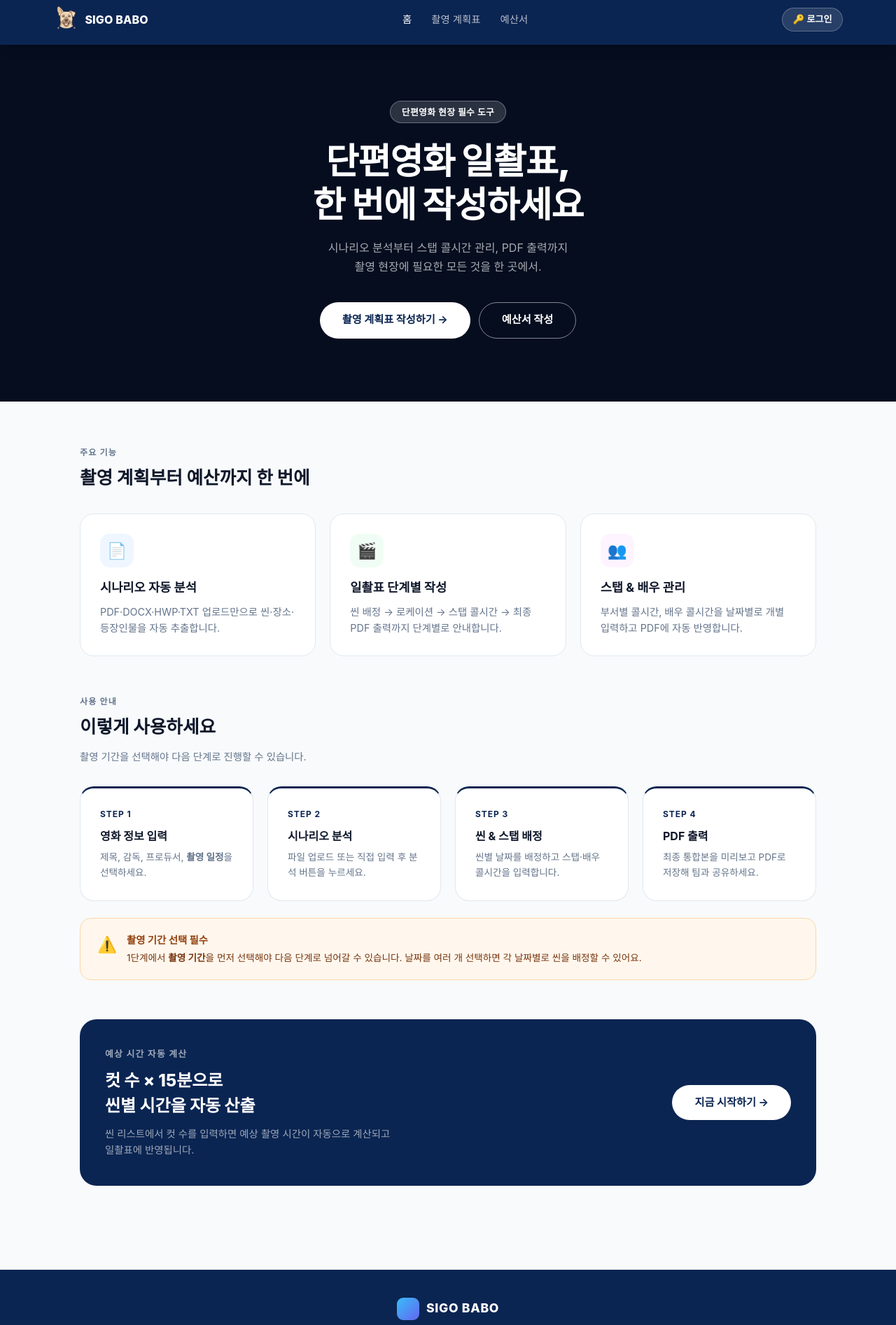
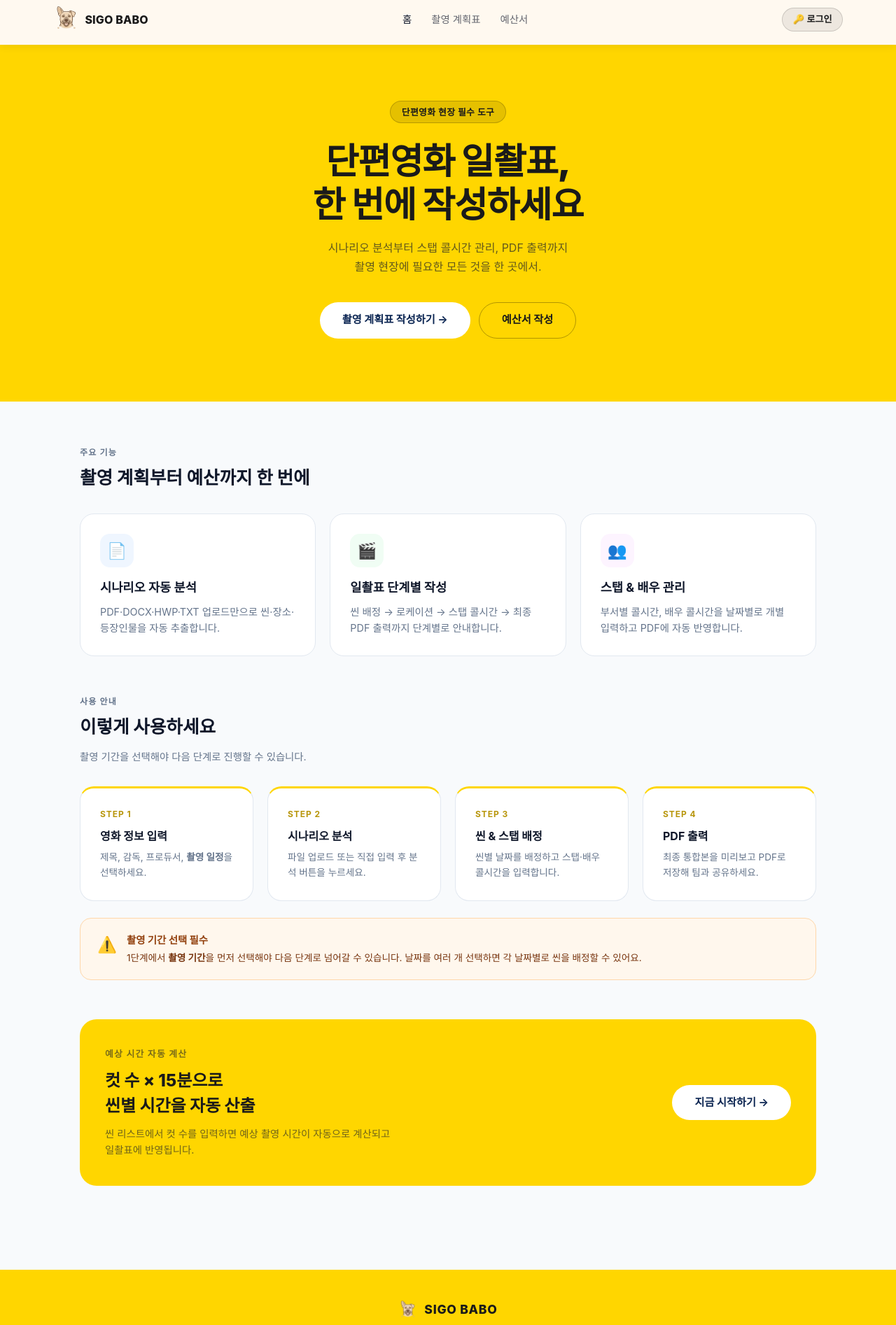
Before and after one commit to kwonja3509-ctrl/sigo-babo, a website: page index.html in a window 1280 px wide. Shown: the part 8-1902 px from the top of the page at 70% size. Drawn offline with Linux system fonts and the light colour scheme.

Commit message:
Change header to ivory, navy sections to yellow on main page

```diff
--- a/index.html
+++ b/index.html
@@ -19,23 +19,23 @@
       .btn-primary:hover { transform: translateY(-2px); box-shadow: 0 8px 24px rgba(0,0,0,0.18); }
       .btn-outline {
         display: inline-flex; align-items: center; gap: 8px;
-        background: transparent; color: #fff;
+        background: transparent; color: #1a1a1a;
         padding: 0.85rem 2rem; border-radius: 999px;
         font-weight: 700; font-size: 0.95rem;
         transition: transform 0.18s, background 0.18s;
-        text-decoration: none; border: 1.5px solid rgba(255,255,255,0.5); cursor: pointer;
+        text-decoration: none; border: 1.5px solid rgba(0,0,0,0.3); cursor: pointer;
       }
-      .btn-outline:hover { transform: translateY(-2px); background: rgba(255,255,255,0.1); }
-      .nav-link { color: rgba(255,255,255,0.7); text-decoration: none; font-size: 0.9rem; transition: color 0.15s; }
-      .nav-link:hover { color: #fff; }
+      .btn-outline:hover { transform: translateY(-2px); background: rgba(0,0,0,0.08); }
+      .nav-link { color: rgba(15,23,42,0.65); text-decoration: none; font-size: 0.9rem; transition: color 0.15s; }
+      .nav-link:hover { color: #0f172a; }
       .card { background: #fff; border-radius: 20px; padding: 28px; border: 1px solid #e2e8f0; transition: box-shadow 0.2s, transform 0.2s; }
       .card:hover { box-shadow: 0 12px 32px rgba(11,37,82,0.1); transform: translateY(-3px); }
       .icon-box { width: 48px; height: 48px; border-radius: 14px; display: flex; align-items: center; justify-content: center; font-size: 1.4rem; margin-bottom: 16px; }
-      .badge { display: inline-block; background: rgba(255,255,255,0.15); color: #fff; border: 1px solid rgba(255,255,255,0.3); border-radius: 999px; padding: 0.35rem 1rem; font-size: 0.8rem; font-weight: 600; letter-spacing: 0.03em; }
+      .badge { display: inline-block; background: rgba(0,0,0,0.1); color: #1a1a1a; border: 1px solid rgba(0,0,0,0.2); border-radius: 999px; padding: 0.35rem 1rem; font-size: 0.8rem; font-weight: 600; letter-spacing: 0.03em; }
       .notice-card { background: #fff7ed; border: 1px solid #fed7aa; border-radius: 16px; padding: 20px 24px; display: flex; gap: 14px; align-items: flex-start; }
       .section-label { font-size: 0.75rem; font-weight: 700; letter-spacing: 0.1em; text-transform: uppercase; color: #64748b; margin-bottom: 8px; }
       .nav-inner { max-width:1200px; margin:0 auto; padding:0 36px; display:flex; align-items:center; justify-content:space-between; height:72px; gap:16px; }
-      .nav-logo-text { color:#fff; font-weight:800; font-size:1rem; letter-spacing:0.01em; }
+      .nav-logo-text { color:#1a1a1a; font-weight:800; font-size:1rem; letter-spacing:0.01em; }
       .nav-links { display:flex; align-items:center; gap:28px; }
       .nav-actions { display:flex; align-items:center; gap:8px; flex-shrink:0; }
       @media (max-width: 640px) {
@@ -51,35 +51,35 @@
   <body>
 
     <!-- ===== 상단 네비게이션 ===== -->
-    <header style="background:#0b2552;position:sticky;top:0;z-index:100;box-shadow:0 2px 16px rgba(0,0,0,0.18);">
+    <header style="background:#FFF9F0;position:sticky;top:0;z-index:100;box-shadow:0 2px 12px rgba(0,0,0,0.08);">
       <div class="nav-inner">
         <a href="index.html" style="display:flex;align-items:center;gap:8px;text-decoration:none;flex-shrink:0;">
           <img src="logo.png" alt="SIGO BABO" style="height:50px;width:auto;object-fit:contain;">
           <span class="nav-logo-text">SIGO BABO</span>
         </a>
         <nav class="nav-links">
-          <a href="index.html" class="nav-link" style="color:#fff;">홈</a>
+          <a href="index.html" class="nav-link" style="color:#0f172a;">홈</a>
           <a href="planner.html" class="nav-link">촬영 계획표</a>
           <a href="budget.html" class="nav-link">예산서</a>
         </nav>
         <div class="nav-actions">
-          <button id="navLoginBtn" onclick="Auth._openModal()" style="background:rgba(255,255,255,0.12);color:#fff;border:1px solid rgba(255,255,255,0.25);border-radius:999px;padding:0.4rem 0.9rem;font-size:0.82rem;font-weight:600;cursor:pointer;white-space:nowrap;">🔑 <span class="nav-btn-label">로그인</span></button>
+          <button id="navLoginBtn" onclick="Auth._openModal()" style="background:rgba(0,0,0,0.07);color:#1a1a1a;border:1px solid rgba(0,0,0,0.15);border-radius:999px;padding:0.4rem 0.9rem;font-size:0.82rem;font-weight:600;cursor:pointer;white-space:nowrap;">🔑 <span class="nav-btn-label">로그인</span></button>
           <div id="navUserArea" style="display:none;align-items:center;gap:6px;">
-            <span id="navUserLabel" style="color:rgba(255,255,255,0.8);font-size:0.8rem;white-space:nowrap;max-width:60px;overflow:hidden;text-overflow:ellipsis;"></span>
-            <button onclick="Auth._logoutAndReload()" style="background:rgba(255,255,255,0.12);color:#fff;border:1px solid rgba(255,255,255,0.25);border-radius:999px;padding:0.4rem 0.9rem;font-size:0.8rem;cursor:pointer;white-space:nowrap;">👋 <span class="nav-btn-label">로그아웃</span></button>
+            <span id="navUserLabel" style="color:rgba(15,23,42,0.7);font-size:0.8rem;white-space:nowrap;max-width:60px;overflow:hidden;text-overflow:ellipsis;"></span>
+            <button onclick="Auth._logoutAndReload()" style="background:rgba(0,0,0,0.07);color:#1a1a1a;border:1px solid rgba(0,0,0,0.15);border-radius:999px;padding:0.4rem 0.9rem;font-size:0.8rem;cursor:pointer;white-space:nowrap;">👋 <span class="nav-btn-label">로그아웃</span></button>
           </div>
         </div>
       </div>
     </header>
 
     <!-- ===== 히어로 섹션 ===== -->
-    <section style="background:#050d1f;padding:80px 24px 90px;text-align:center;">
+    <section style="background:#FFD600;padding:80px 24px 90px;text-align:center;">
       <div style="max-width:680px;margin:0 auto;">
         <span class="badge">단편영화 현장 필수 도구</span>
-        <h1 style="color:#fff;font-size:clamp(2.2rem,5vw,3.2rem);font-weight:900;line-height:1.2;margin:24px 0 18px;letter-spacing:-0.02em;">
+        <h1 style="color:#1a1a1a;font-size:clamp(2.2rem,5vw,3.2rem);font-weight:900;line-height:1.2;margin:24px 0 18px;letter-spacing:-0.02em;">
           단편영화 일촬표,<br>한 번에 작성하세요
         </h1>
-        <p style="color:rgba(255,255,255,0.65);font-size:1rem;line-height:1.7;margin-bottom:36px;max-width:480px;margin-left:auto;margin-right:auto;">
+        <p style="color:rgba(15,23,42,0.65);font-size:1rem;line-height:1.7;margin-bottom:36px;max-width:480px;margin-left:auto;margin-right:auto;">
           시나리오 분석부터 스탭 콜시간 관리, PDF 출력까지<br>촬영 현장에 필요한 모든 것을 한 곳에서.
         </p>
         <div style="display:flex;gap:12px;justify-content:center;flex-wrap:wrap;">
@@ -122,23 +122,23 @@
         <p style="color:#64748b;font-size:0.9rem;margin:0 0 32px;">촬영 기간을 선택해야 다음 단계로 진행할 수 있습니다.</p>
 
         <div style="display:grid;grid-template-columns:repeat(auto-fit,minmax(220px,1fr));gap:20px;margin-bottom:24px;">
-          <div class="card" style="border-top:3px solid #0b2552;">
-            <p style="font-size:0.75rem;font-weight:700;color:#0b2552;letter-spacing:0.08em;margin:0 0 10px;">STEP 1</p>
+          <div class="card" style="border-top:3px solid #FFD600;">
+            <p style="font-size:0.75rem;font-weight:700;color:#B8960C;letter-spacing:0.08em;margin:0 0 10px;">STEP 1</p>
             <h3 style="font-size:1rem;font-weight:700;color:#0f172a;margin:0 0 8px;">영화 정보 입력</h3>
             <p style="color:#64748b;font-size:0.85rem;line-height:1.6;margin:0;">제목, 감독, 프로듀서, <strong>촬영 일정</strong>을 선택하세요.</p>
           </div>
-          <div class="card" style="border-top:3px solid #0b2552;">
-            <p style="font-size:0.75rem;font-weight:700;color:#0b2552;letter-spacing:0.08em;margin:0 0 10px;">STEP 2</p>
+          <div class="card" style="border-top:3px solid #FFD600;">
+            <p style="font-size:0.75rem;font-weight:700;color:#B8960C;letter-spacing:0.08em;margin:0 0 10px;">STEP 2</p>
             <h3 style="font-size:1rem;font-weight:700;color:#0f172a;margin:0 0 8px;">시나리오 분석</h3>
             <p style="color:#64748b;font-size:0.85rem;line-height:1.6;margin:0;">파일 업로드 또는 직접 입력 후 분석 버튼을 누르세요.</p>
           </div>
-          <div class="card" style="border-top:3px solid #0b2552;">
-            <p style="font-size:0.75rem;font-weight:700;color:#0b2552;letter-spacing:0.08em;margin:0 0 10px;">STEP 3</p>
+          <div class="card" style="border-top:3px solid #FFD600;">
+            <p style="font-size:0.75rem;font-weight:700;color:#B8960C;letter-spacing:0.08em;margin:0 0 10px;">STEP 3</p>
             <h3 style="font-size:1rem;font-weight:700;color:#0f172a;margin:0 0 8px;">씬 & 스탭 배정</h3>
             <p style="color:#64748b;font-size:0.85rem;line-height:1.6;margin:0;">씬별 날짜를 배정하고 스탭·배우 콜시간을 입력합니다.</p>
           </div>
-          <div class="card" style="border-top:3px solid #0b2552;">
-            <p style="font-size:0.75rem;font-weight:700;color:#0b2552;letter-spacing:0.08em;margin:0 0 10px;">STEP 4</p>
+          <div class="card" style="border-top:3px solid #FFD600;">
+            <p style="font-size:0.75rem;font-weight:700;color:#B8960C;letter-spacing:0.08em;margin:0 0 10px;">STEP 4</p>
             <h3 style="font-size:1rem;font-weight:700;color:#0f172a;margin:0 0 8px;">PDF 출력</h3>
             <p style="color:#64748b;font-size:0.85rem;line-height:1.6;margin:0;">최종 통합본을 미리보고 PDF로 저장해 팀과 공유하세요.</p>
           </div>
@@ -157,11 +157,11 @@
       </div>
 
       <!-- 예상 시간 안내 -->
-      <div style="background:#0b2552;border-radius:24px;padding:40px 36px;display:flex;flex-wrap:wrap;align-items:center;justify-content:space-between;gap:24px;margin-bottom:0;">
+      <div style="background:#FFD600;border-radius:24px;padding:40px 36px;display:flex;flex-wrap:wrap;align-items:center;justify-content:space-between;gap:24px;margin-bottom:0;">
         <div>
-          <p style="color:rgba(255,255,255,0.6);font-size:0.8rem;font-weight:700;letter-spacing:0.1em;text-transform:uppercase;margin:0 0 10px;">예상 시간 자동 계산</p>
-          <h2 style="color:#fff;font-size:1.5rem;font-weight:800;margin:0 0 10px;">컷 수 × 15분으로<br>씬별 시간을 자동 산출</h2>
-          <p style="color:rgba(255,255,255,0.6);font-size:0.9rem;line-height:1.6;margin:0;max-width:420px;">씬 리스트에서 컷 수를 입력하면 예상 촬영 시간이 자동으로 계산되고 일촬표에 반영됩니다.</p>
+          <p style="color:rgba(15,23,42,0.55);font-size:0.8rem;font-weight:700;letter-spacing:0.1em;text-transform:uppercase;margin:0 0 10px;">예상 시간 자동 계산</p>
+          <h2 style="color:#1a1a1a;font-size:1.5rem;font-weight:800;margin:0 0 10px;">컷 수 × 15분으로<br>씬별 시간을 자동 산출</h2>
+          <p style="color:rgba(15,23,42,0.6);font-size:0.9rem;line-height:1.6;margin:0;max-width:420px;">씬 리스트에서 컷 수를 입력하면 예상 촬영 시간이 자동으로 계산되고 일촬표에 반영됩니다.</p>
         </div>
         <a href="planner.html" class="btn-primary" style="flex-shrink:0;">지금 시작하기 →</a>
       </div>
@@ -173,20 +173,20 @@
       window.addEventListener('load', () => initAuth(null));
     </script>
 
-    <footer style="background:#0b2552;color:#fff;margin-top:80px;padding:40px 32px 28px;">
+    <footer style="background:#FFD600;color:#1a1a1a;margin-top:80px;padding:40px 32px 28px;">
       <div style="max-width:1200px;margin:0 auto;text-align:center;">
         <div style="display:flex;align-items:center;justify-content:center;gap:10px;margin-bottom:16px;">
-          <div style="width:32px;height:32px;border-radius:9px;background:linear-gradient(135deg,#38bdf8,#6366f1);flex-shrink:0;"></div>
+          <img src="logo.png" alt="SIGO BABO" style="height:36px;width:auto;object-fit:contain;">
           <span style="font-size:1.1rem;font-weight:800;letter-spacing:0.04em;">SIGO BABO</span>
         </div>
-        <p style="font-size:0.85rem;color:rgba(255,255,255,0.65);line-height:2;margin:0 0 6px;">
-          문의: <a href="tel:01045256577" style="color:#93c5fd;text-decoration:none;">010-4525-6577</a>
+        <p style="font-size:0.85rem;color:rgba(15,23,42,0.65);line-height:2;margin:0 0 6px;">
+          문의: <a href="tel:01045256577" style="color:#0f172a;text-decoration:none;">010-4525-6577</a>
           &nbsp;/&nbsp;
-          <a href="mailto:sinmj6577@naver.com" style="color:#93c5fd;text-decoration:none;">sinmj6577@naver.com</a>
+          <a href="mailto:sinmj6577@naver.com" style="color:#0f172a;text-decoration:none;">sinmj6577@naver.com</a>
           &nbsp;&nbsp;|&nbsp;&nbsp;
           문의 가능 시간: 평일 10:00 – 17:00 (점심시간 12:00 – 13:00)
         </p>
-        <p style="font-size:0.78rem;color:rgba(255,255,255,0.35);margin:0;">© SIGO BABO 영화 일촬표 제작 시스템</p>
+        <p style="font-size:0.78rem;color:rgba(15,23,42,0.4);margin:0;">© SIGO BABO 영화 일촬표 제작 시스템</p>
       </div>
     </footer>
   </body>
```
